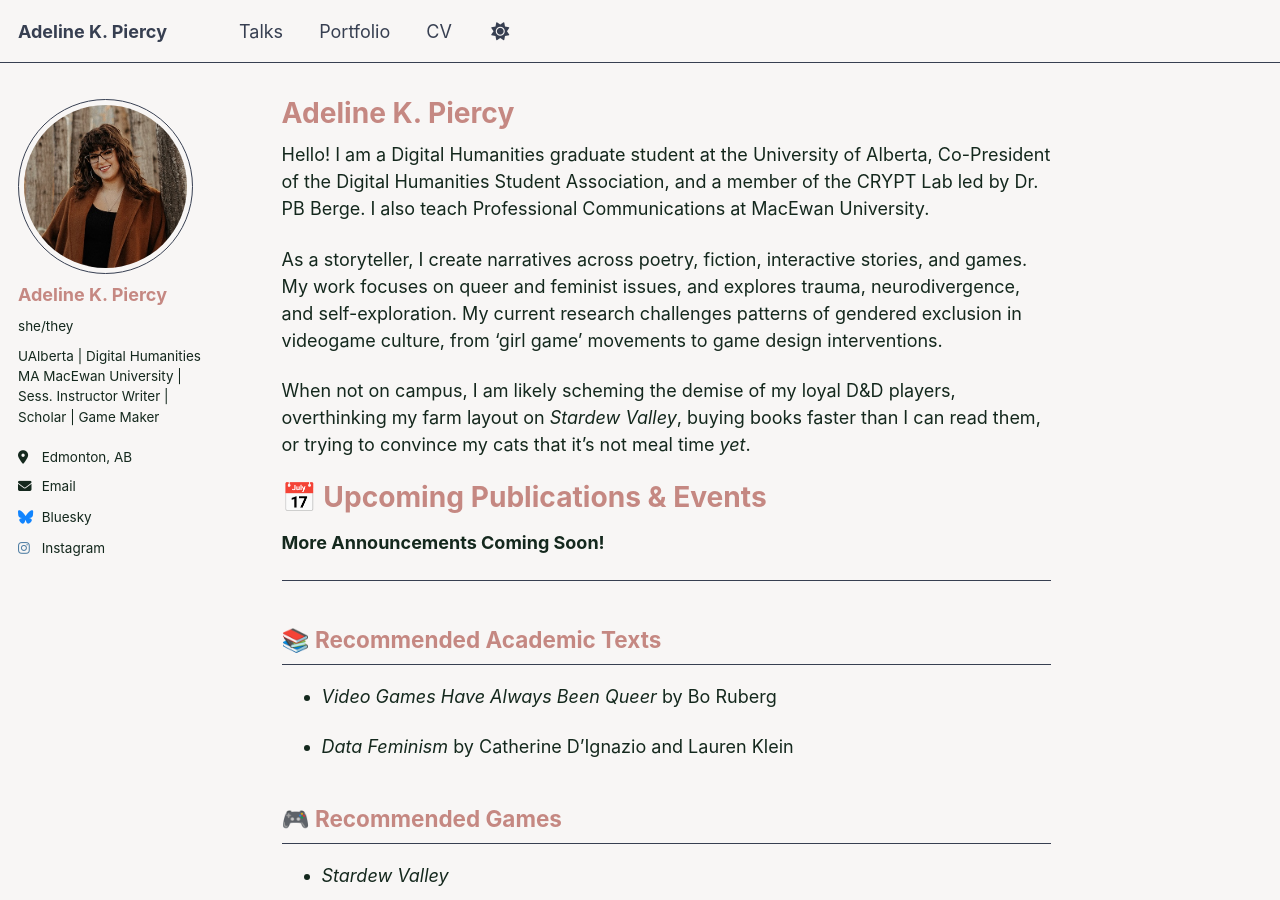
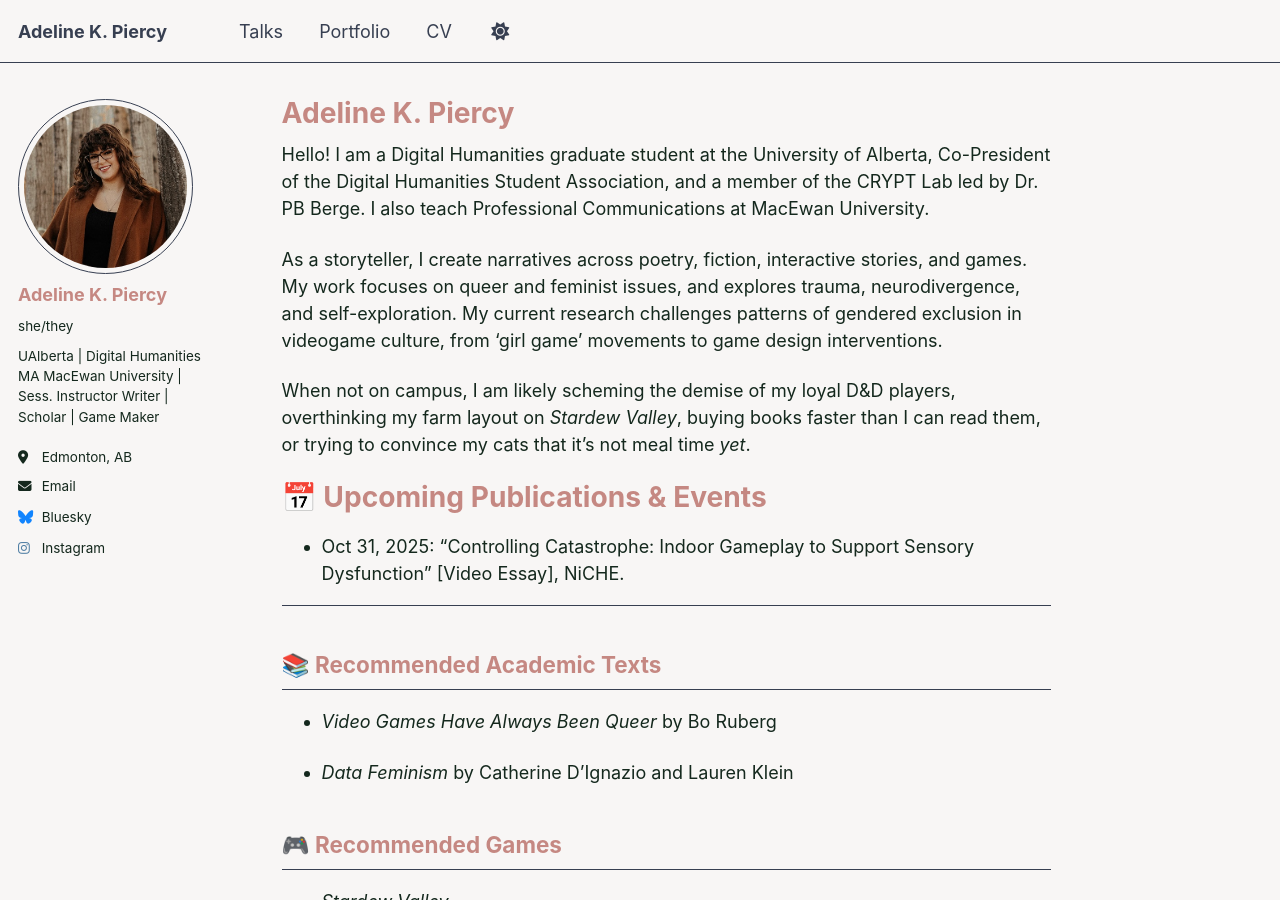
Before and after one commit to akpiercy/me, a Jekyll site: the page built from _pages/about.md, in a window 1280 px wide and 900 px high. Built offline with Jekyll 4.4.1, drawn with Linux system fonts in a browser that asks for light colours.

Commit message:
Update about.md

```diff
--- a/_pages/about.md
+++ b/_pages/about.md
@@ -17,7 +17,7 @@ When not on campus, I am likely scheming the demise of my loyal D&D players, ove
 
 📅 Upcoming Publications & Events
 =========
-**More Announcements Coming Soon!**
+* Oct 31, 2025: "Controlling Catastrophe: Indoor Gameplay to Support Sensory Dysfunction" [Video Essay], NiCHE.
 
 -------
 
```
